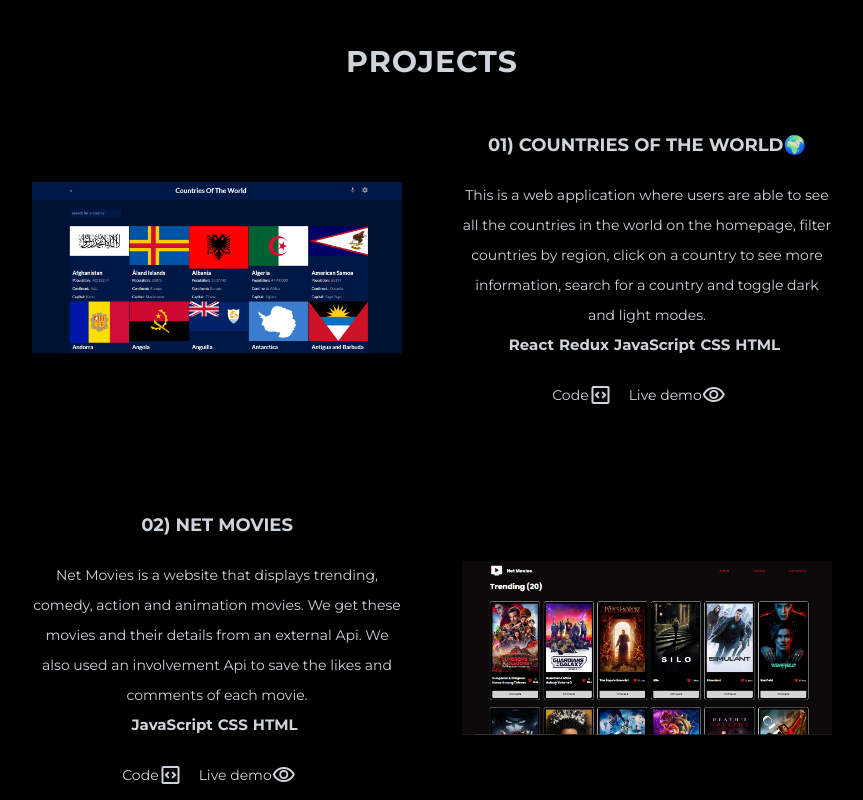
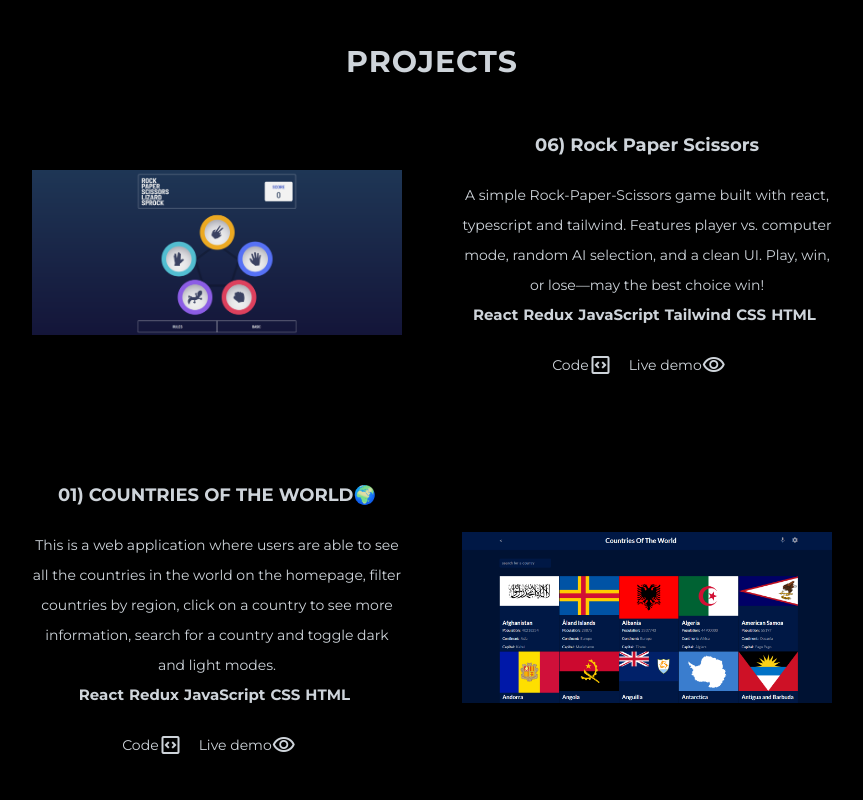
Before and after one commit to Linushaddai99/New-portfolio, a React (Vite) app: page / in a window 1280 px wide. Shown: the part 1420-2220 px from the top of the page, without its empty margins (208-1071 px from the left). Built offline with nearby package versions, Linux system fonts and the light colour scheme.

Commit message:
Add rock paper scissors game app

```diff
--- a/src/components/Work.jsx
+++ b/src/components/Work.jsx
@@ -6,12 +6,14 @@ import budgetApp from '../assets/budget-app.png'
 import bookstore from '../assets/bookstore.png'
 import weatherApp from '../assets/weather-app.png'
 import quiz from '../assets/quiz.png'
+import rps from '../assets/rps.png'
 
 const Work = () => {
   return (
     <div className='project-section' id="work">
         <h1>Projects</h1>
         <div className="projects-div">
+        <Project title={'06) Rock Paper Scissors'} img={rps} technology={['React', 'Redux', 'JavaScript', 'Tailwind', 'CSS', 'HTML']} repo={"https://github.com/Linushaddai99/rock_paper_scissors"} demo={'https://rrppsss.netlify.app/'} about={'A simple Rock-Paper-Scissors game built with react, typescript and tailwind. Features player vs. computer mode, random AI selection, and a clean UI. Play, win, or lose—may the best choice win!'}/>
         <Project title={'01) COUNTRIES OF THE WORLD🌍'} img={countries} technology={['React', 'Redux', 'JavaScript', 'CSS', 'HTML']} repo={'https://github.com/Linushaddai99/Countries-Of-The-World'} demo={'https://linus-countries.netlify.app/'} about={'This is a web application where users are able to see all the countries in the world on the homepage, filter countries by region, click on a country to see more information, search for a country and toggle dark and light modes.'}/>
         <Project title={'02) NET MOVIES'} img={netMovies} technology={['JavaScript', 'CSS', 'HTML']} repo={'https://github.com/belalgamal46/Capstone-Project-2'} demo={'https://belalgamal46.github.io/Capstone-Project-2/dist/'} about={'Net Movies is a website that displays trending, comedy, action and animation movies. We get these movies and their details from an external Api. We also used an involvement Api to save the likes and comments of each movie.'}/>
         <Project title={'06) QUIZ APP'} img={quiz} technology={['React', 'Redux', 'JavaScript', 'CSS',]} repo={'https://github.com/Linushaddai99/quiz-app'} demo={'https://quiz-app-7j3l.onrender.com/'} about={'In this web application, users are able to take a quiz of their choice by selecting the number, category, difficulty level and type of questions. Users can see their score at the end of the quiz.'}/>
```
Also changed, not shown: src/assets/rps.png (added).
